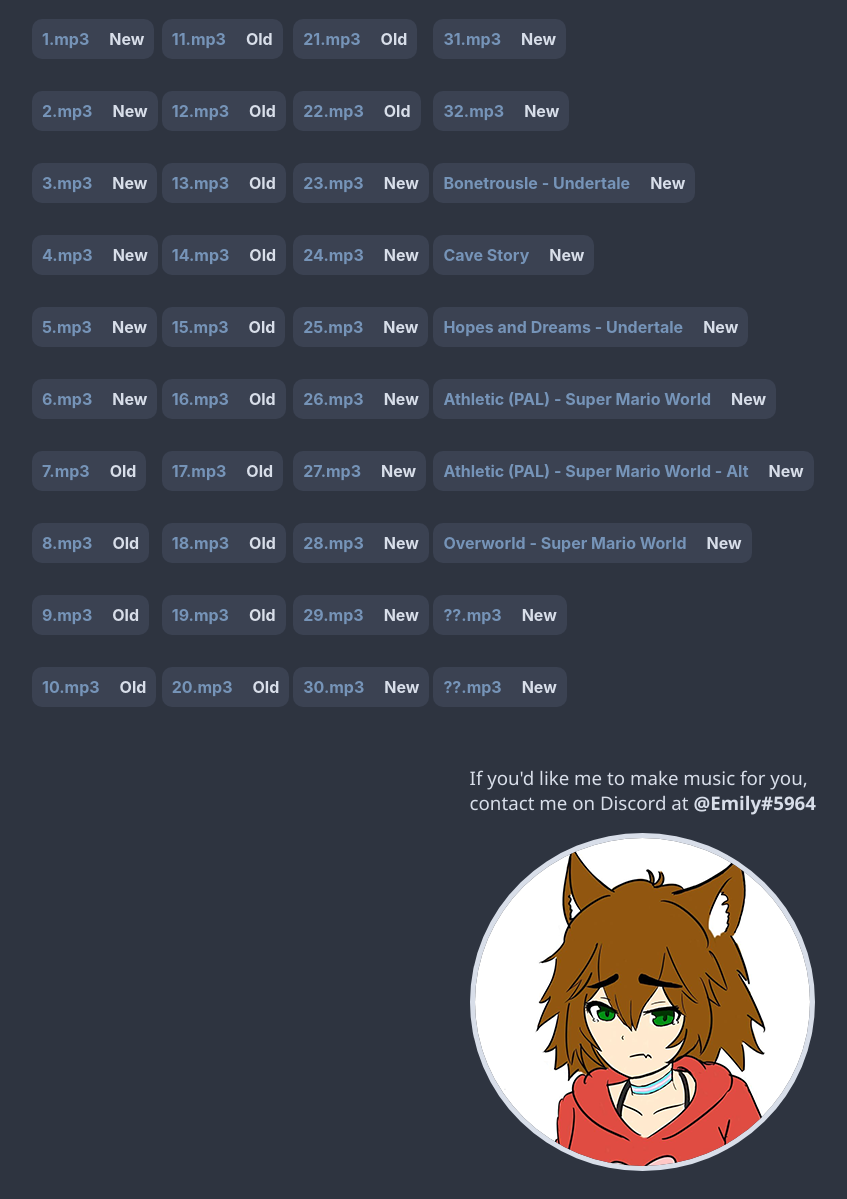
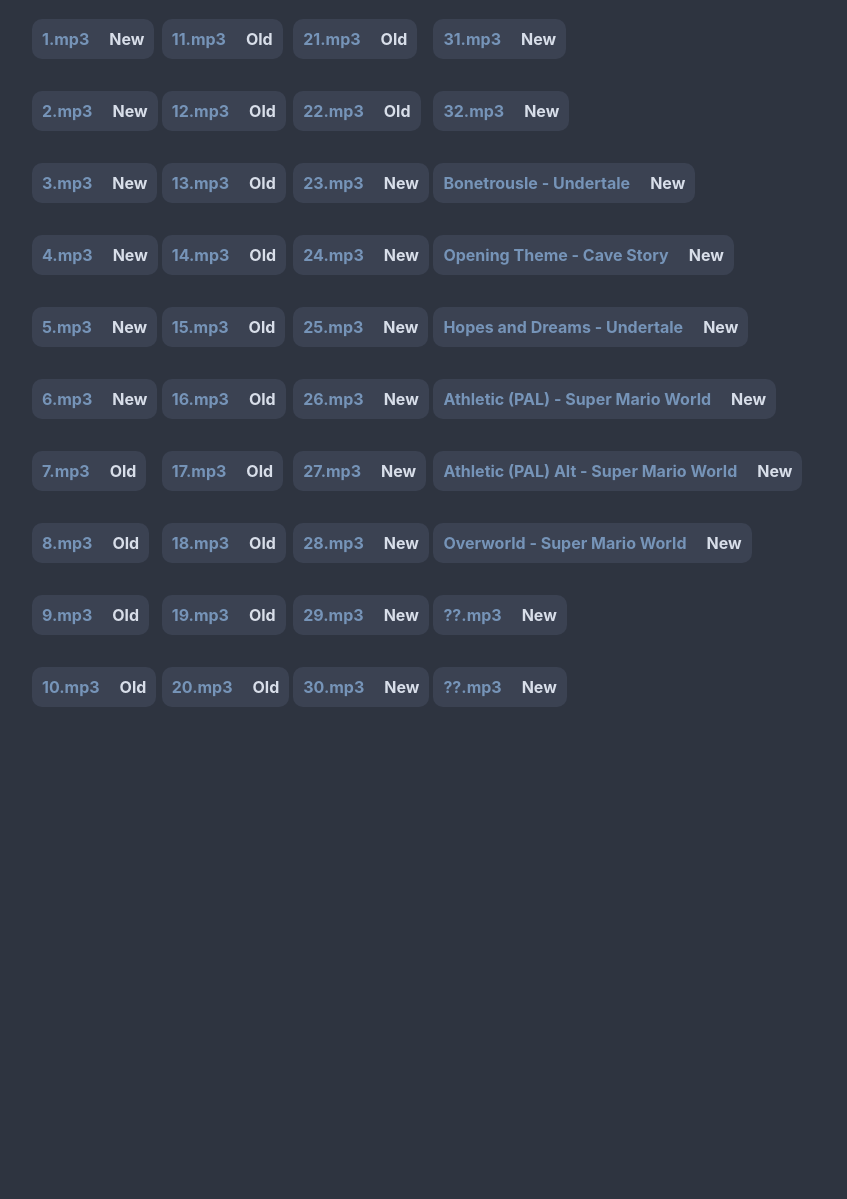
Before and after one commit to emiyl/emiyl.github.io, a plain HTML site: page index.html in a window 1280 px wide. Shown: the part 240-1439 px from the top of the page, without its empty margins (35-882 px from the left). After the commit the page ends 974 px from the top, so only its background shows below. Drawn offline with Linux system fonts and the light colour scheme.

Commit message:
Updated home page

```diff
--- a/index.html
+++ b/index.html
@@ -469,7 +469,7 @@
 	<div id="wrapper1">
 	<div id="first">
 	<p class="header" style="border-radius: 10px 0px 0px 10px;">
-		<a href="music/cave_story.mp3">Cave Story</a>
+		<a href="music/cave_story.mp3">Opening Theme - Cave Story</a>
 	</div>
 	<div id="second">
 	</p>
@@ -505,7 +505,7 @@
 	<div id="wrapper1">
 	<div id="first">
 	<p class="header" style="border-radius: 10px 0px 0px 10px;">
-		<a href="music/athletic-alt.mp3">Athletic (PAL) - Super Mario World - Alt</a>
+		<a href="music/athletic-alt.mp3">Athletic (PAL) Alt - Super Mario World</a>
 	</div>
 	<div id="second">
 	</p>
@@ -554,17 +554,5 @@
 	</tr>
 	</table>
 	</div>
-	<div id="second" style="padding:20px; float:right">
-		<div id="wrapper">
-		<div id="first">
-		<h3 style="font-weight:normal">If you'd like me to make music for you,<br>contact me on Discord at <b>@Emily#5964</b></h3>
-		</div>
-		<div id="second" style="width:50%;height:50%;">
-		<a href="https://discord.gg" target="_blank">
-		<img src="avatar.png" style="border-radius:50%; border: 5px solid #D8DEE9;"></a>
-		</div>
-		</div>
-	</div>
-	</div>
 </body>
 </html>
```
